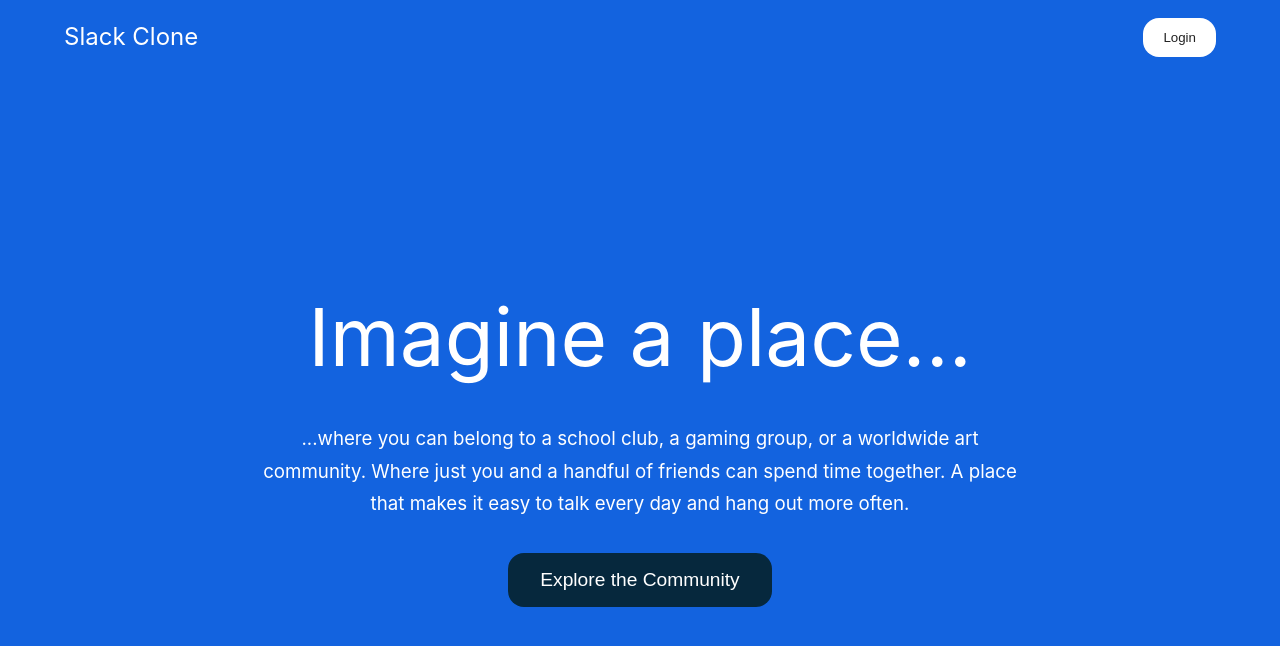
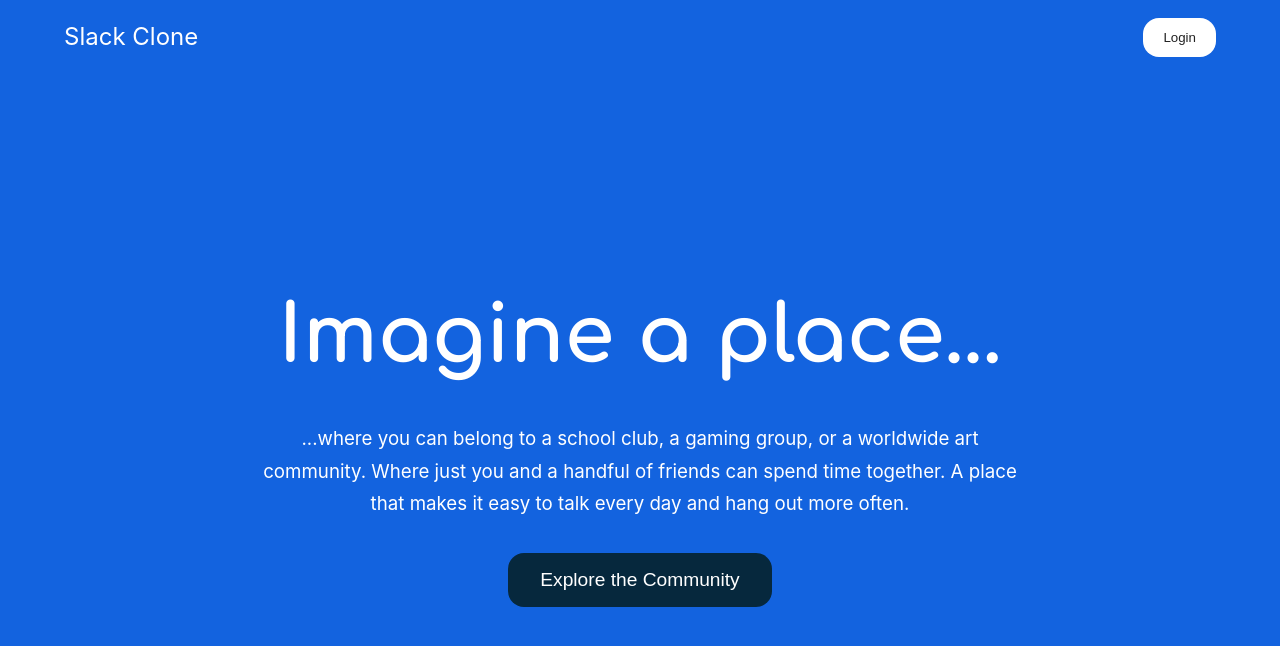
Before and after one commit to luhluh-17/circles-chat, a React (Create React App) app: page / in a window 1280 px wide. Shown: the top 646 px of the page. Built offline with nearby package versions, Linux system fonts and the light colour scheme.

Commit message:
fix landing page font

```diff
--- a/src/parts/Landing/HeroSection.jsx
+++ b/src/parts/Landing/HeroSection.jsx
@@ -16,7 +16,7 @@ function HeroSection() {
       </div>
       <div className='flex-col'>
         <div className='hero-container'>
-          <h1>Imagine a place...</h1>
+          <h1 className='title'>Imagine a place...</h1>
           <h3>
             ...where you can belong to a school club, a gaming group, or a
             worldwide art community. Where just you and a handful of friends can
```
